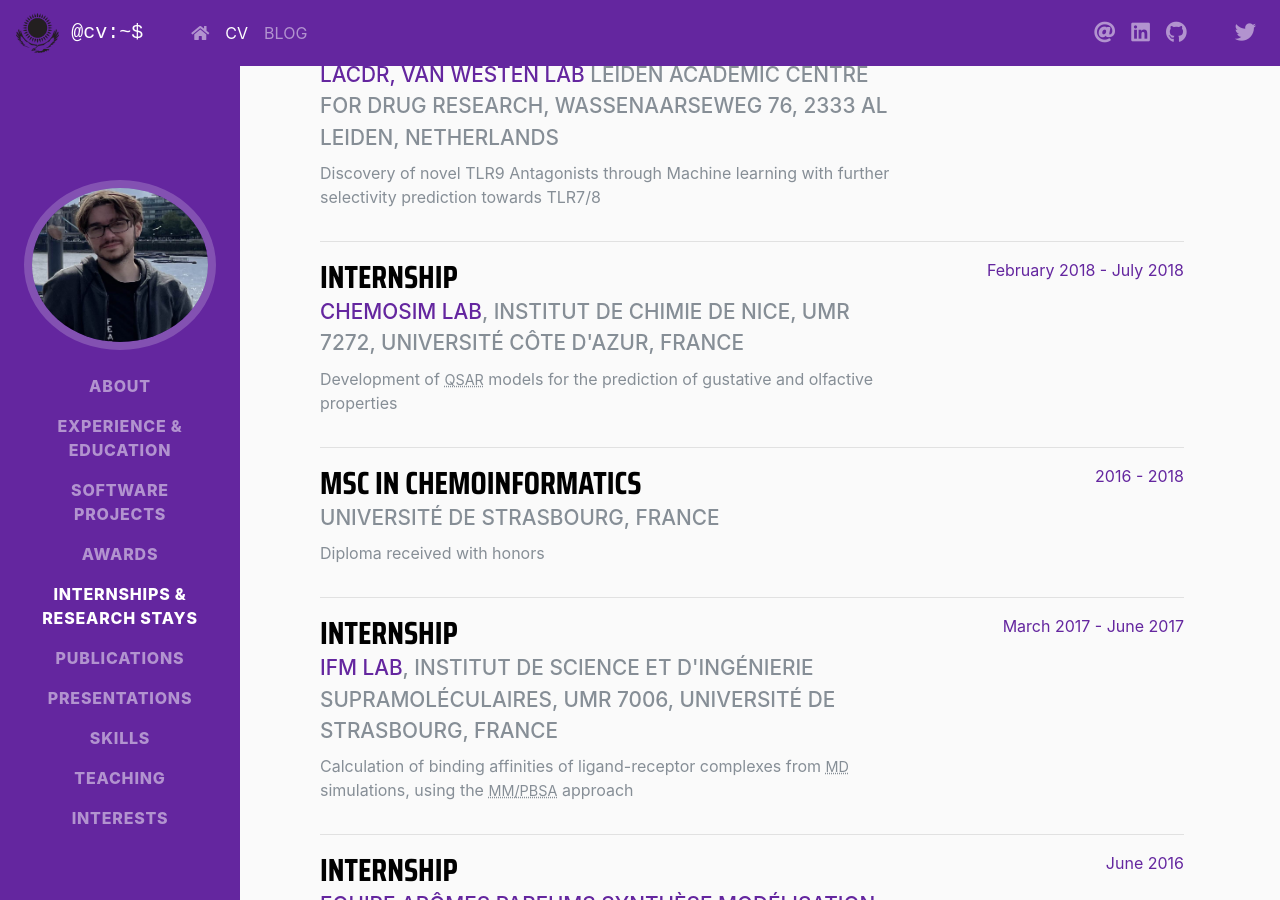
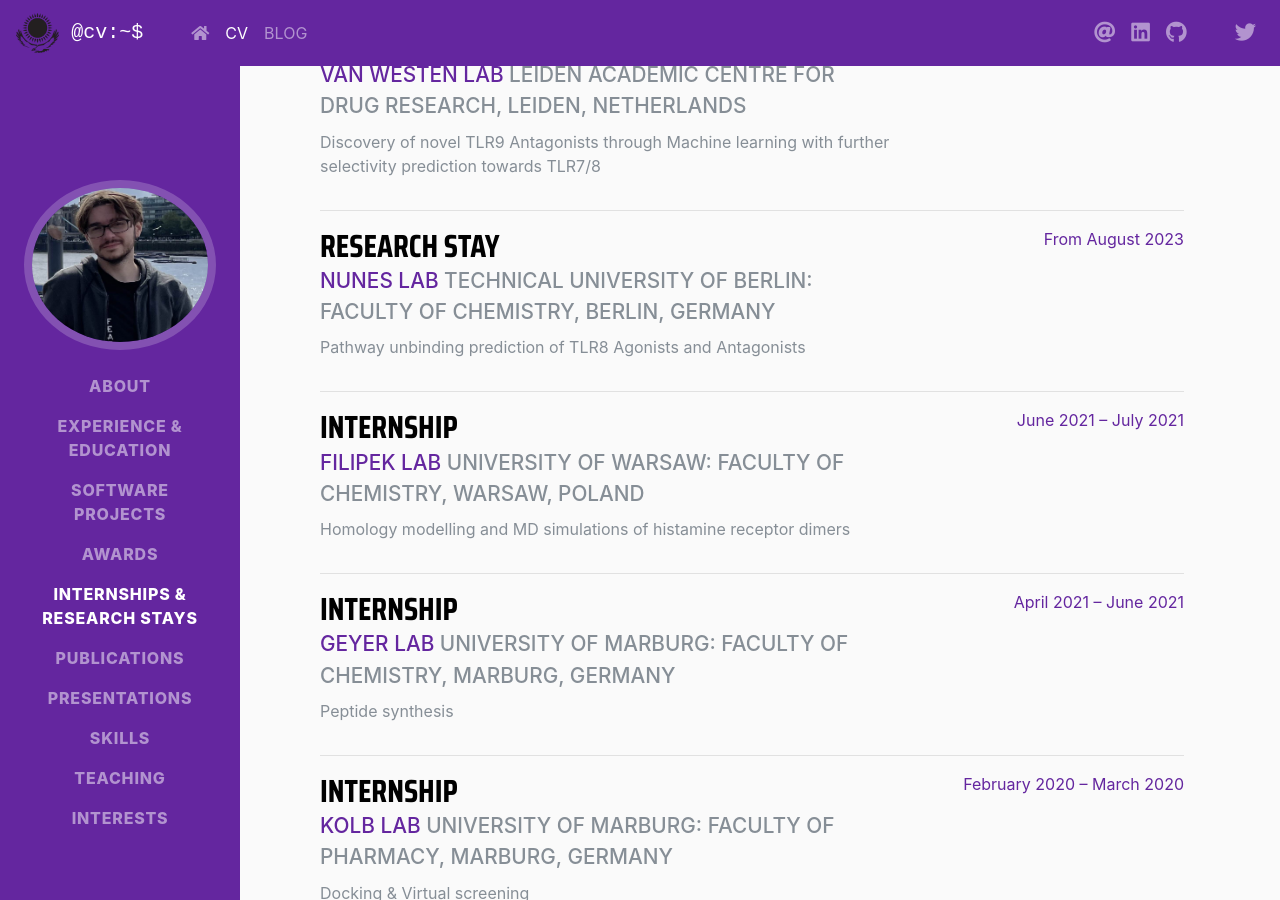
Before and after one commit to talagayev/talagayev.github.io, a Jekyll site: the page built from cv.html, in a window 1280 px wide and 900 px high, scrolled down 4824 px. Built offline with Jekyll 4.4.1, drawn with Linux system fonts in a browser that asks for light colours; nearby versions of some CDN libraries; some web fonts are replaced; a style sheet for code colours, icons or effects is not loaded; some of the changed text lies outside the part shown.

Commit message:
Update cv.html

```diff
--- a/cv.html
+++ b/cv.html
@@ -226,8 +226,8 @@ permalink: /cv/
         <div class="resume-item d-flex flex-column flex-md-row justify-content-between">
           <div class="resume-content">
             <h3 class="mb-0">Research Stay</h3>
-            <div class="subheading text-uppercase mb-2"><a href="https://www.universiteitleiden.nl/en/staffmembers/gerard-van-westen">LACDR, van Westen Lab</a> Leiden Academic Centre for Drug Research,
-             Wassenaarseweg 76, 2333 AL Leiden, Netherlands</div>
+            <div class="subheading text-uppercase mb-2"><a href="https://www.universiteitleiden.nl/en/staffmembers/gerard-van-westen">van Westen Lab</a> Leiden Academic Centre for Drug Research,
+              Leiden, Netherlands</div>
             <p>Discovery of novel TLR9 Antagonists through Machine learning with further selectivity prediction towards TLR7/8</p>
           </div>
           <div class="resume-date text-md-right">
@@ -238,25 +238,13 @@ permalink: /cv/
 
         <div class="resume-item d-flex flex-column flex-md-row justify-content-between">
           <div class="resume-content">
-            <h3 class="mb-0">Internship</h3>
-            <div class="subheading text-uppercase mb-2"><a href="https://lab.chemsensim.fr/index.php">ChemoSim Lab</a>, Institut de Chimie de Nice, UMR 7272,
-            Université Côte d'Azur, France</div>
-            <p>Development of <abbr title="Quantitative Structure-Activity Relationship" class="initialism">QSAR</abbr> models for the prediction of gustative and olfactive properties</p>
+            <h3 class="mb-0">Research Stay</h3>
+            <div class="subheading text-uppercase mb-2"><a href="https://anunesalves.owlstown.net">Nunes Lab</a> Technical University of Berlin: Faculty of Chemistry,
+              Berlin, Germany</div>
+            <p>Pathway unbinding prediction of TLR8 Agonists and Antagonists</p>
           </div>
           <div class="resume-date text-md-right">
-            <span class="text-primary">February 2018 - July 2018</span>
-          </div>
-        </div>
-        <hr class="m-6">
-
-        <div class="resume-item d-flex flex-column flex-md-row justify-content-between">
-          <div class="resume-content">
-            <h3 class="mb-0">MSc in Chemoinformatics</h3>
-            <div class="subheading text-uppercase mb-2">Université de Strasbourg, France</div>
-            <p>Diploma received with honors</p>
-          </div>
-          <div class="resume-date text-md-right">
-            <span class="text-primary">2016 - 2018</span>
+            <span class="text-primary">From August 2023</span>
           </div>
         </div>
         <hr class="m-6">
@@ -264,12 +252,12 @@ permalink: /cv/
         <div class="resume-item d-flex flex-column flex-md-row justify-content-between">
           <div class="resume-content">
             <h3 class="mb-0">Internship</h3>
-            <div class="subheading text-uppercase mb-2"><a href="http://institut-chimie.unistra.fr/equipes-de-recherche/ifm-laboratoire-dingenierie-des-fonctions-moleculaires/">IFM Lab</a>, Institut de Science et d'Ingénierie Supramoléculaires, UMR 7006,
-            Université de Strasbourg, France</div>
-            <p>Calculation of binding affinities of ligand-receptor complexes from <abbr title="Molecular Dynamics" class="initialism">MD</abbr> simulations, using the <abbr title="Molecular Mechanics Poisson-Boltzmann Surface Area" class="initialism">MM/PBSA</abbr> approach</p>
+            <div class="subheading text-uppercase mb-2"><a href="https://www.biomodellab.eu">Filipek Lab</a> University of Warsaw: Faculty of Chemistry,
+              Warsaw, Poland</div>
+            <p>Homology modelling and MD simulations of histamine receptor dimers</p>
           </div>
           <div class="resume-date text-md-right">
-            <span class="text-primary">March 2017 - June 2017</span>
+            <span class="text-primary">June 2021 – July 2021 </span>
           </div>
         </div>
         <hr class="m-6">
@@ -277,49 +265,54 @@ permalink: /cv/
         <div class="resume-item d-flex flex-column flex-md-row justify-content-between">
           <div class="resume-content">
             <h3 class="mb-0">Internship</h3>
-            <div class="subheading text-uppercase mb-2"><a href="http://univ-cotedazur.fr/labs/icn/fr/equipes/APSM/page.html">Equipe Arômes Parfums Synthèse Modélisation</a>, Institut de Chimie de Nice, UMR 7272,
-            Université de Nice Sophia Antipolis, France</div>
-            <p>Construction of 3D models of bitter taste receptors using homology modeling and <abbr title="Multiple Sequence Alignment" class="initialism">MSA</abbr></p>
+            <div class="subheading text-uppercase mb-2"><a href="https://www.uni-marburg.de/en/fb15/researchgroups/geyer-research-group">Geyer Lab</a> University of Marburg: Faculty of Chemistry,
+              Marburg, Germany</div>
+            <p>Peptide synthesis</p>
           </div>
           <div class="resume-date text-md-right">
-            <span class="text-primary">June 2016</span>
+            <span class="text-primary">April 2021 – June 2021 </span>
           </div>
         </div>
         <hr class="m-6">
 
         <div class="resume-item d-flex flex-column flex-md-row justify-content-between">
           <div class="resume-content">
-            <h3 class="mb-0">BSc in Chemistry</h3>
-            <div class="subheading text-uppercase mb-2">Université de Nice Sophia Antipolis, France</div>
-            <div>Diploma received with honors</div>
+            <h3 class="mb-0">Internship</h3>
+            <div class="subheading text-uppercase mb-2"><a href="https://www.uni-marburg.de/en/fb16/ipc/kolb-group">Kolb Lab</a> University of Marburg: Faculty of Pharmacy,
+              Marburg, Germany</div>
+            <p>Docking & Virtual screening</p>
           </div>
           <div class="resume-date text-md-right">
-            <span class="text-primary">2013 - 2016</span>
+            <span class="text-primary">February 2020 – March 2020 </span>
           </div>
         </div>
         <hr class="m-6">
 
         <div class="resume-item d-flex flex-column flex-md-row justify-content-between">
           <div class="resume-content">
-            <h3 class="mb-0">First cycle of medical studies</h3>
-            <div class="subheading text-uppercase mb-2">Université de Nice Sophia Antipolis, France</div>
+            <h3 class="mb-0">Internship</h3>
+            <div class="subheading text-uppercase mb-2"><a href="https://www.uni-marburg.de/de/fb16/ipc/ag-schlitzer">Schlitzer Lab</a> University of Marburg: Faculty of Pharmacy,
+              Marburg, Germany</div>
+            <p>Synthesis of drugs against schistosomiasis</p>
           </div>
           <div class="resume-date text-md-right">
-            <span class="text-primary">2011 - 2013</span>
+            <span class="text-primary">August 2018 – October 2018</span>
           </div>
         </div>
         <hr class="m-6">
 
         <div class="resume-item d-flex flex-column flex-md-row justify-content-between">
           <div class="resume-content">
-            <h3 class="mb-0">Scientific Baccalaureate</h3>
-            <div class="subheading text-uppercase mb-2">Lycée Albert Premier, Monaco</div>
-            <div>Diploma received with honors</div>
+            <h3 class="mb-0">Internship</h3>
+            <div class="subheading text-uppercase mb-2"><a href="https://www.uni-marburg.de/de/fb16/ipc/ag-schlitzer">Schlitzer Lab</a> University of Marburg: Faculty of Pharmacy,
+              Marburg, Germany</div>
+            <p>Synthesis of drugs against schistosomiasis</p>
           </div>
           <div class="resume-date text-md-right">
-            <span class="text-primary">2011</span>
+            <span class="text-primary">March 2018 </span>
           </div>
         </div>
+        <hr class="m-6">
 
       </div>
     </section>
```
